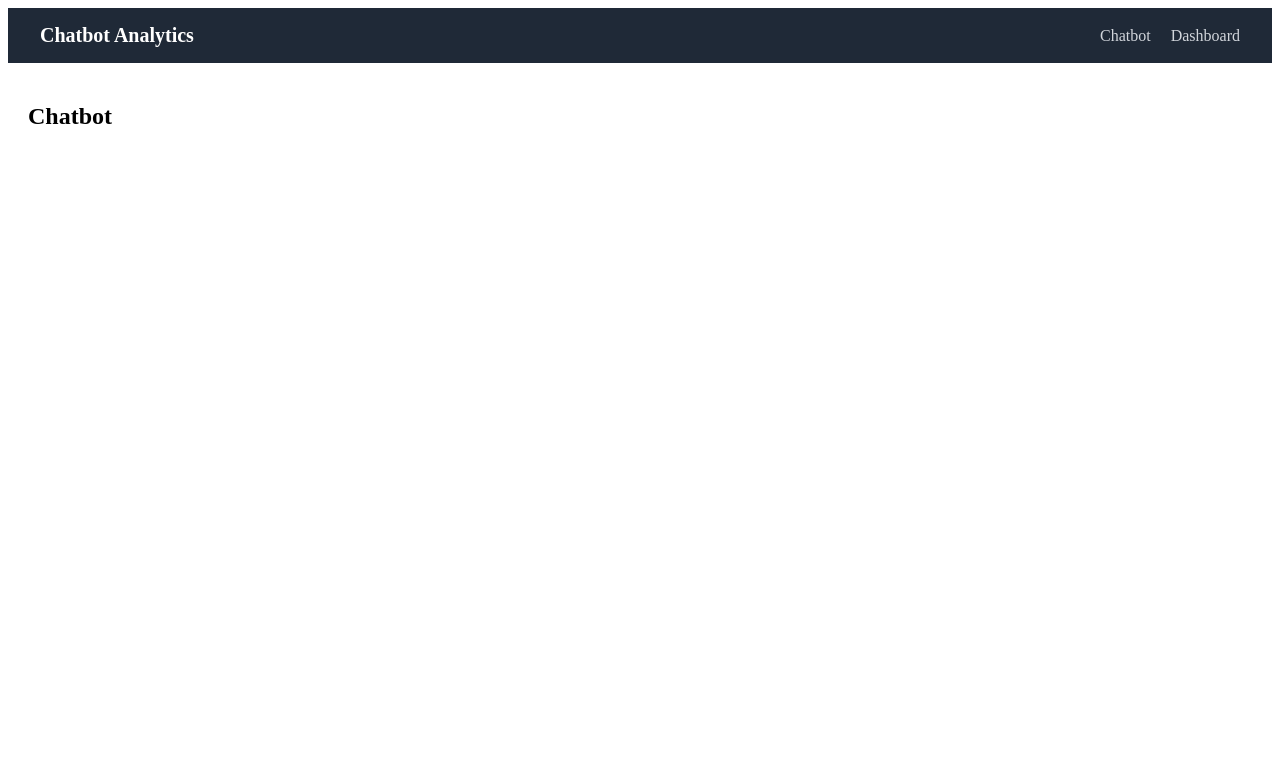
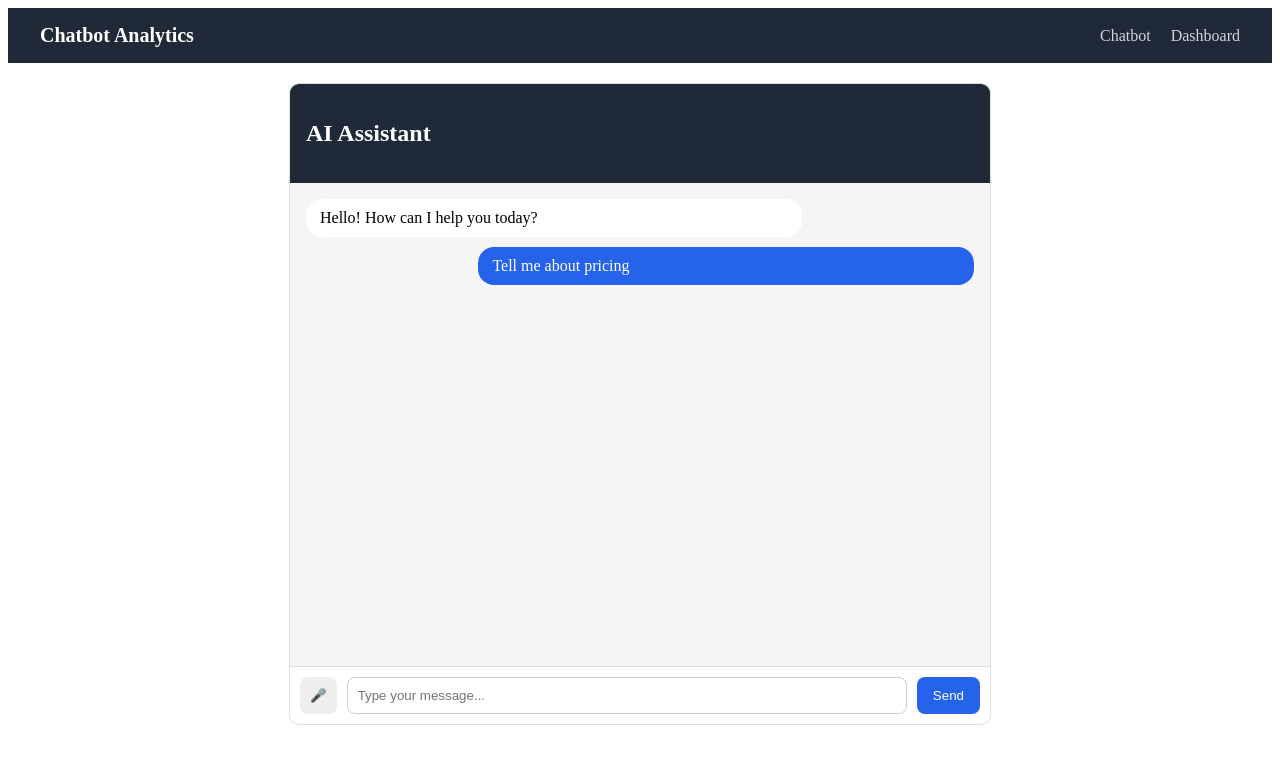
Before and after one commit to prarthanashr04/chatbot-analytics-dashboard, an Angular app: page /chatbot in a window 1280 px wide. Shown: the top 764 px of the page. Built offline with nearby package versions, Linux system fonts and the light colour scheme.

Commit message:
Add chatbot UI layout

```diff
--- a/src/app/features/chatbot/chatbot.html
+++ b/src/app/features/chatbot/chatbot.html
@@ -1,3 +1,19 @@
-<div class="chatbot-container">
-    <h2>Chatbot</h2>
+<div class="chat-container">
+    <div class="chat-header">
+        <h2>AI Assistant</h2>
+    </div>
+    <div class="chat-messages">
+        <div class="message bot">
+            Hello! How can I help you today?
+        </div>
+        <div class="message user">
+            Tell me about pricing
+        </div>
+    </div>
+
+    <div class="chat-input">
+        <button class="mic-btn">🎤</button>
+        <input type="text" placeholder="Type your message..." />
+        <button class="send-btn"> Send </button>
+    </div>
 </div>
--- a/src/app/features/chatbot/chatbot.scss
+++ b/src/app/features/chatbot/chatbot.scss
@@ -0,0 +1,70 @@
+.chat-container {
+  max-width: 700px;
+  margin: auto;
+  height: 80vh;
+  display: flex;
+  flex-direction: column;
+  border: 1px solid #ddd;
+  border-radius: 10px;
+  overflow: hidden;
+}
+
+.chat-header {
+  padding: 16px;
+  background: #1f2937;
+  color: white;
+}
+
+.chat-messages {
+  flex: 1;
+  padding: 16px;
+  overflow-y: auto;
+  background: #f5f5f5;
+}
+
+.message {
+  padding: 10px 14px;
+  border-radius: 16px;
+  margin-bottom: 10px;
+  max-width: 70%;
+}
+
+.message.bot {
+  background: white;
+}
+
+.message.user {
+  background: #2563eb;
+  color: white;
+  margin-left: auto;
+}
+
+.chat-input {
+  display: flex;
+  padding: 10px;
+  border-top: 1px solid #ddd;
+  gap: 10px;
+}
+
+.chat-input input {
+  flex: 1;
+  padding: 10px;
+  border-radius: 8px;
+  border: 1px solid #ccc;
+}
+
+.send-btn {
+  background: #2563eb;
+  color: white;
+  border: none;
+  padding: 10px 16px;
+  border-radius: 8px;
+  cursor: pointer;
+}
+
+.mic-btn {
+  border: none;
+  background: #eee;
+  padding: 10px;
+  border-radius: 8px;
+}
```
Also changed, not shown: 1 other file (tests, documents, lock files or other folders).
